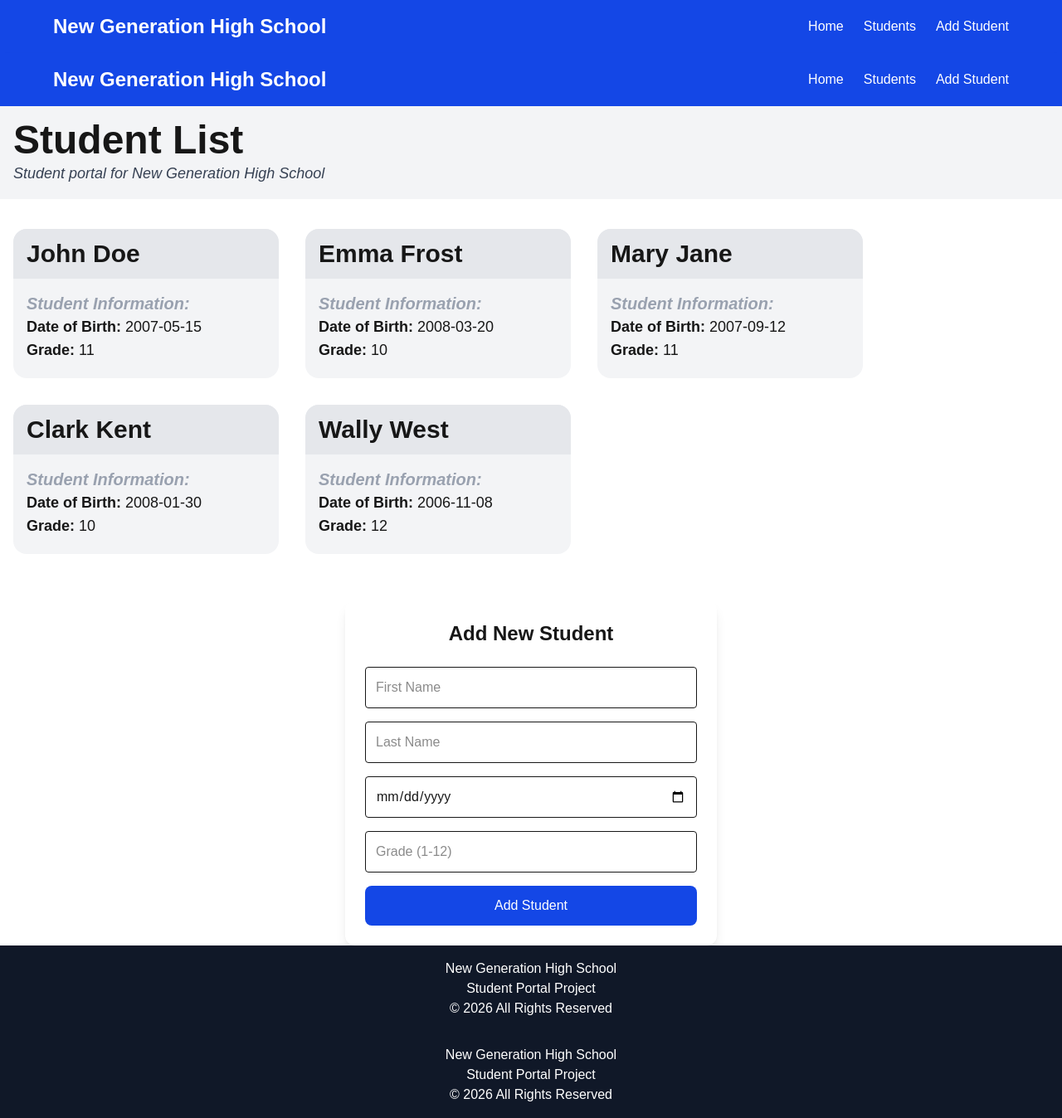
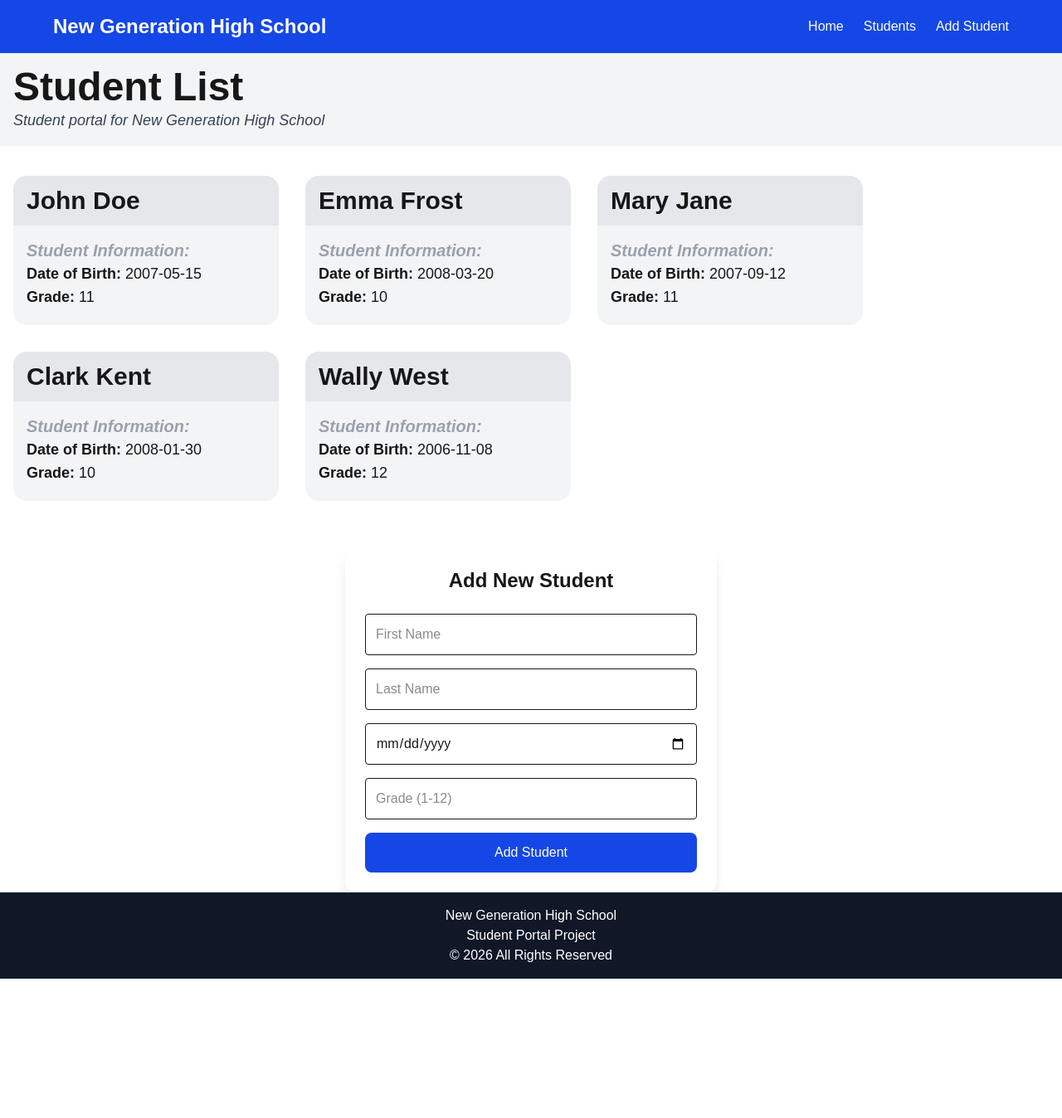
Before and after one commit to AnLuu225/webdev_2_300_group_7_assignment_2, a Next.js app: page / in a window 1280 px wide. Shown: the whole page at 83% size. After the commit the page ends 1180 px from the top, so only its background shows below. Built offline with nearby package versions, Linux system fonts and the light colour scheme.

Commit message:
Update page.tsx

```diff
--- a/app/page.tsx
+++ b/app/page.tsx
@@ -27,22 +27,17 @@ export default function Home() {
   function addStudent(newStudent: any) {
     setStudents([...students, newStudent]);
   }
-
-  return (
-    <>
-      <Navbar />
-
+  return(
    <main>
       <div className="flex flex-wrap w-full h-28 bg-gray-100 items-center p-4 mb-5">
         <h2 className="w-full text-5xl font-bold">Student List</h2>
-          <h5 className="w-full text-lg italic text-gray-700"> Student portal for New Generation High School</h5>
+        <h5 className="w-full text-lg italic text-gray-700">
+          Student portal for New Generation High School
+        </h5>
       </div>
+
       <StudentList students={students} />
       <AddStudentForm addStudent={addStudent} />
-
     </main>
-
-      <Footer />
-    </>
   );
 }
```
Lines whose indentation alone changed are shown as unchanged.
